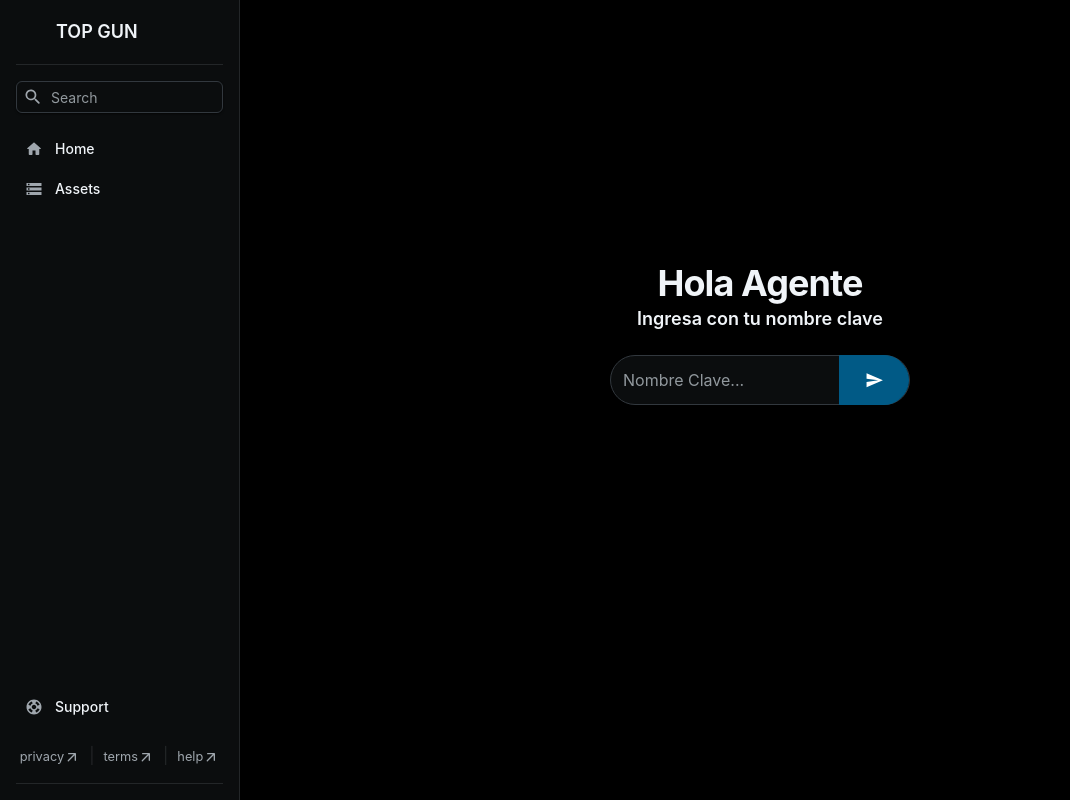
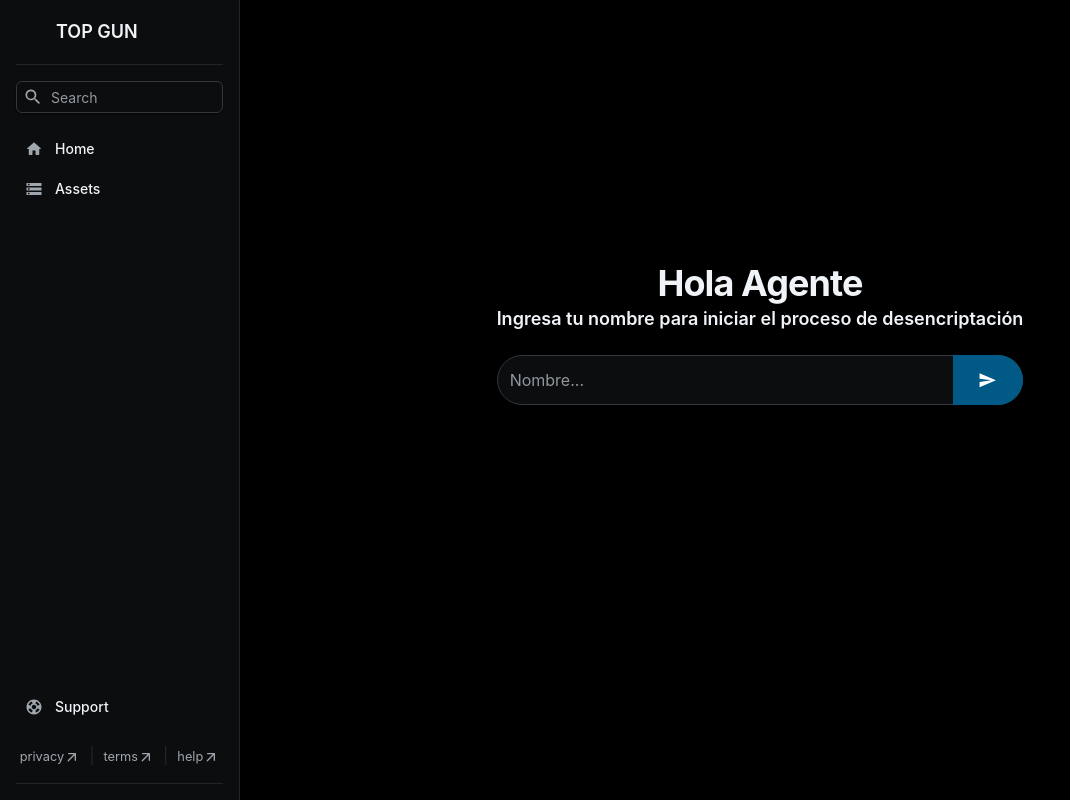
Before and after one commit to Charlie7532/JAB-60, a React (Vite) app: page / in a window 1280 px wide. Shown: the whole page, without its empty margins (0-1070 px from the left). Built offline with nearby package versions, Linux system fonts and the light colour scheme.

Commit message:
Update Home.tsx

```diff
--- a/src/pages/Home.tsx
+++ b/src/pages/Home.tsx
@@ -38,13 +38,15 @@ export default function Home() {
 				justifyContent: 'center',
 				height: '80vh',
 			}}>
+			<div style={{ textAlign: 'center', padding: '25px' }}>
 				<br />
 				<Typography level="h1">Hola Agente</Typography>
-			<Typography level="title-lg">Ingresa con tu nombre clave</Typography>
+				<Typography level="title-lg">Ingresa tu nombre para iniciar el proceso de desencriptación</Typography>
+
 				<br />
-			<FormControl sx={{ width: '300px' }}>
+				<FormControl sx={{ width: '100%' }}>
 					<Input
-					placeholder="Nombre Clave..."
+						placeholder="Nombre..."
 						value={name}
 						onChange={(e) => setName(e.target.value)}
 						sx={{ borderRadius: '9999px', height: '50px', paddingRight: '0.55rem' }}
@@ -55,6 +57,7 @@ export default function Home() {
 						}
 					/>
 				</FormControl>
+			</div>
 		</Box>
 	);
 }
```
Lines whose indentation alone changed are shown as unchanged.
